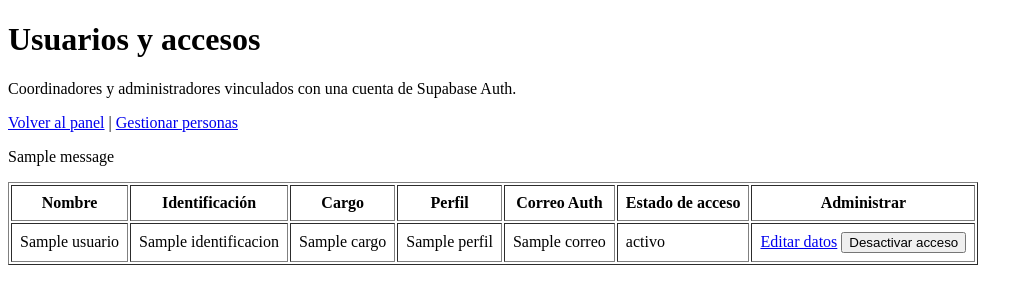
After one commit to YariSoler/sistema-asistencia, a Flask app: template templates/usuarios.html in a window 1280 px wide. The commit adds this page. Shown: the top 304 px of the page, without its empty margins (0-1033 px from the left). Run offline with Flask 3, Linux system fonts and the light colour scheme; the template is opened without the code that fills it: most values are stand-ins (such as "Sample title", 1, 10 or a date in 2020); one stand-in notice (Sample message) is shown; parts of the project's set-up code (start-up, migrations or seed data) failed here and were passed over.

Commit message:
Completar gestion de usuarios y perfiles

```diff
--- a/app.py
+++ b/app.py
@@ -1,5 +1,6 @@
 
 import os
+import re
 import requests
 
 from flask import (
@@ -76,6 +77,59 @@ def obtener_persona(persona_id):
     return resultado.data[0] if resultado.data else None
 
 
+def auth_admin_headers():
+    """Encabezados privilegiados para llamadas servidor a servidor."""
+    return {
+        "apikey": SUPABASE_SERVICE_ROLE_KEY,
+        "Authorization": f"Bearer {SUPABASE_SERVICE_ROLE_KEY}",
+        "Content-Type": "application/json",
+    }
+
+
+def crear_cuenta_auth(correo, contrasena):
+    """Crea una cuenta en Supabase Auth sin exponer la clave privilegiada."""
+    try:
+        respuesta = requests.post(
+            f"{SUPABASE_URL}/auth/v1/admin/users",
+            headers=auth_admin_headers(),
+            json={"email": correo, "password": contrasena, "email_confirm": True},
+            timeout=20,
+        )
+    except requests.RequestException:
+        app.logger.exception("No fue posible comunicarse con Supabase Auth al crear una cuenta.")
+        return None, "No fue posible conectar con el servicio de usuarios."
+
+    if respuesta.status_code not in (200, 201):
+        # La respuesta del proveedor puede contener datos personales; no se registra.
+        app.logger.warning("Supabase Auth rechazó la creación de una cuenta (HTTP %s).", respuesta.status_code)
+        if respuesta.status_code in (409, 422):
+            return None, "No se pudo crear la cuenta. Verifica que el correo no esté registrado y que la contraseña cumpla la política de Supabase."
+        return None, "Supabase Auth no pudo crear la cuenta. Revisa su configuración y vuelve a intentarlo."
+
+    try:
+        user_id = respuesta.json()["id"]
+    except (ValueError, KeyError, TypeError):
+        app.logger.error("Supabase Auth respondió sin el identificador de la cuenta creada.")
+        return None, "Supabase Auth devolvió una respuesta inesperada. Revisa Usuarios en Supabase antes de reintentar."
+    return user_id, None
+
+
+def eliminar_cuenta_auth(user_id):
+    """Compensa un alta parcial cuando falla el guardado del trabajador."""
+    try:
+        respuesta = requests.delete(
+            f"{SUPABASE_URL}/auth/v1/admin/users/{user_id}",
+            headers=auth_admin_headers(),
+            timeout=20,
+        )
+        if respuesta.status_code in (200, 204):
+            return True
+        app.logger.error("No se pudo compensar el alta de Auth (HTTP %s).", respuesta.status_code)
+    except requests.RequestException:
+        app.logger.exception("No se pudo conectar para compensar un alta parcial de Auth.")
+    return False
+
+
 def validar_datos_persona(persona_id=None):
     identificacion = texto_formulario("identificacion")
     nombre = texto_formulario("nombre")
@@ -109,12 +163,36 @@ def validar_datos_persona(persona_id=None):
     }, None
 
 def requiere_perfil(*perfiles_requeridos):
-    """Comprueba que exista una sesión y tenga el perfil requerido."""
+    """Comprueba en Supabase que la sesión siga activa y autorizada."""
 
     if "usuario_id" not in session:
         return redirect(url_for("login"))
 
-    if session.get("perfil") not in perfiles_requeridos:
+    try:
+        perfiles = consultar_perfil(session["usuario_id"])
+    except Exception:
+        app.logger.exception("No fue posible verificar el perfil de la sesión.")
+        session.clear()
+        flash("No fue posible verificar tu acceso. Inicia sesión de nuevo.")
+        return redirect(url_for("login"))
+
+    if len(perfiles) != 1:
+        session.clear()
+        flash("La cuenta ya no tiene un registro de trabajador válido.")
+        return redirect(url_for("login"))
+
+    persona = perfiles[0]
+    perfil_real = (persona.get("perfil") or "").strip().lower()
+    estado_real = (persona.get("estado") or "").strip().lower()
+    if estado_real != "activo" or perfil_real not in ("administrador", "coordinador"):
+        session.clear()
+        flash("Tu cuenta está inactiva o ya no tiene un perfil de acceso.")
+        return redirect(url_for("login"))
+
+    # La base de datos es la autoridad; la sesión nunca conserva un rol obsoleto.
+    session["perfil"] = perfil_real
+    session["trabajador_id"] = persona["id"]
+    if perfil_real not in perfiles_requeridos:
         flash("No tienes permisos para acceder a esa sección.")
         return redirect(url_for("panel"))
 
@@ -129,12 +207,6 @@ def consultar_perfil(usuario_id):
         .select("id, nombre, perfil, estado, auth_user_id")
         .eq("auth_user_id", usuario_id)
         .execute()
-    )
-
-    app.logger.warning(
-        "Diagnóstico de perfil: usuario_id=%s; filas encontradas=%s",
-        usuario_id,
-        len(resultado.data),
     )
 
     return resultado.data
@@ -299,8 +371,9 @@ def login():
 @app.route("/panel")
 def panel():
 
-    if "usuario_id" not in session:
-        return redirect(url_for("login"))
+    acceso = requiere_perfil("administrador", "coordinador")
+    if acceso:
+        return acceso
 
     perfil = session.get("perfil")
 
@@ -386,6 +459,51 @@ def personas():
     )
 
 
+@app.route("/usuarios")
+def usuarios():
+    acceso = requiere_perfil("administrador")
+    if acceso:
+        return acceso
+
+    try:
+        registros = (
+            supabase.table("trabajadores")
+            .select("id, nombre, cargo, identificacion, perfil, estado, auth_user_id")
+            .execute()
+            .data
+        )
+        vinculados = [
+            persona for persona in registros
+            if persona.get("perfil") in ("coordinador", "administrador")
+            and persona.get("auth_user_id")
+        ]
+        correos_por_uid = {}
+        for pagina in range(1, 101):
+            respuesta = requests.get(
+                f"{SUPABASE_URL}/auth/v1/admin/users",
+                headers=auth_admin_headers(),
+                params={"page": pagina, "per_page": 100},
+                timeout=20,
+            )
+            if respuesta.status_code != 200:
+                app.logger.warning("No se pudo consultar Supabase Auth Users (HTTP %s).", respuesta.status_code)
+                raise RuntimeError("No se pudo consultar la lista de cuentas.")
+            cuentas = respuesta.json().get("users", [])
+            for cuenta in cuentas:
+                if cuenta.get("id"):
+                    correos_por_uid[cuenta["id"]] = cuenta.get("email", "")
+            if len(cuentas) < 100:
+                break
+    except Exception:
+        app.logger.exception("Error cargando las cuentas de acceso.")
+        flash("No fue posible cargar las cuentas. Revisa la conexión con Supabase Auth.")
+        return redirect(url_for("dashboard_admin"))
+
+    for persona in vinculados:
+        persona["correo"] = correos_por_uid.get(persona["auth_user_id"], "Cuenta Auth no encontrada")
+    return render_template("usuarios.html", usuarios=vinculados)
+
+
 @app.route("/personas/nueva", methods=["GET", "POST"])
 def nueva_persona():
     acceso = requiere_perfil("administrador")
@@ -398,17 +516,60 @@ def nueva_persona():
             if error:
                 flash(error)
                 return render_template("persona_form.html", persona=None)
-            if datos["cargo"] in ("Coordinador", "Administrador"):
-                flash("Las cuentas de coordinadores y administradores se crearán desde la gestión de usuarios.")
+        except Exception:
+            app.logger.exception("Error validando el registro de una persona.")
+            flash("No fue posible validar los datos. Inténtalo de nuevo.")
+            return render_template("persona_form.html", persona=None)
+
+        user_id = None
+        cargo_con_acceso = datos["cargo"] in ("Coordinador", "Administrador")
+        if cargo_con_acceso:
+            correo = texto_formulario("correo").lower()
+            contrasena = request.form.get("contrasena", "")
+            if not re.fullmatch(r"[^\s@]+@[^\s@]+\.[^\s@]+", correo):
+                flash("Ingresa un correo electrónico válido para la cuenta de acceso.")
+                return render_template("persona_form.html", persona=None)
+            if not contrasena:
+                flash("Ingresa una contraseña inicial para la cuenta. Supabase validará su política.")
                 return render_template("persona_form.html", persona=None)
 
+            user_id, error_auth = crear_cuenta_auth(correo, contrasena)
+            # Eliminar pronto la referencia para no retener la contraseña en variables locales.
+            contrasena = None
+            if error_auth:
+                flash(error_auth)
+                return render_template("persona_form.html", persona=None)
+            datos["auth_user_id"] = user_id
+
+        try:
             supabase.table("trabajadores").insert(datos).execute()
         except Exception:
-            app.logger.exception("Error registrando un trabajador.")
-            flash("No fue posible guardar el trabajador. Revisa los datos e inténtalo de nuevo.")
+            app.logger.exception("Error guardando el registro de una persona.")
+            if user_id:
+                try:
+                    vinculo = (
+                        supabase.table("trabajadores")
+                        .select("id")
+                        .eq("auth_user_id", user_id)
+                        .limit(1)
+                        .execute()
+                    )
+                except Exception:
+                    app.logger.exception("No se pudo verificar el resultado de un alta vinculada.")
+                    flash("No se pudo confirmar el guardado. Revisa Auth y trabajadores en Supabase antes de reintentar; la cuenta no se eliminó automáticamente.")
+                    return redirect(url_for("personas"))
+
+                if vinculo.data:
+                    # El servidor pudo guardar y perder la respuesta; conservar ambos lados.
+                    flash("La persona quedó guardada y vinculada correctamente.")
+                    return redirect(url_for("personas"))
+                if not eliminar_cuenta_auth(user_id):
+                    flash("Falló el guardado y no se pudo eliminar la cuenta Auth creada. Elimina esa cuenta desde Supabase Auth > Users antes de reintentar.")
+                    return redirect(url_for("personas"))
+            flash("No fue posible guardar el registro. Revisa los datos e inténtalo de nuevo.")
             return render_template("persona_form.html", persona=None)
 
-        flash("Trabajador registrado correctamente.")
+        flash("Persona registrada correctamente." if not user_id else "Persona y cuenta de acceso registradas correctamente.")
         return redirect(url_for("personas"))
 
     return render_template("persona_form.html", persona=None)
--- a/templates/administrador/dashboard.html
+++ b/templates/administrador/dashboard.html
@@ -19,7 +19,7 @@
         <nav aria-label="Menú administrativo">
             <ul>
                 <li><a href="/personas">Trabajadores y perfiles</a></li>
-                <li><a href="/usuarios">Usuarios y accesos</a></li>
+                <li><a href="{{ url_for('usuarios') }}">Usuarios y accesos</a></li>
                 <li><a href="/novedades">Novedades</a></li>
                 <li><a href="/reportes">Reportes</a></li>
             </ul>
--- a/templates/index.html
+++ b/templates/index.html
@@ -9,5 +9,6 @@
     <h1>Sistema de Control de Asistencia</h1>
     <p>Registro y control de asistencia de trabajadores.</p>
     <a href="/login">Ingresar</a>
+
 </body>
 </html>
--- /dev/null
+++ b/templates/usuarios.html
@@ -0,0 +1,45 @@
+<!DOCTYPE html>
+<html lang="es">
+<head>
+    <meta charset="UTF-8">
+    <meta name="viewport" content="width=device-width, initial-scale=1.0">
+    <title>Usuarios y accesos | Control de Asistencia</title>
+</head>
+<body>
+    <h1>Usuarios y accesos</h1>
+    <p>Coordinadores y administradores vinculados con una cuenta de Supabase Auth.</p>
+    <p><a href="{{ url_for('dashboard_admin') }}">Volver al panel</a> | <a href="{{ url_for('personas') }}">Gestionar personas</a></p>
+    {% with mensajes = get_flashed_messages() %}
+      {% if mensajes %}<div role="status" aria-live="polite">{% for mensaje in mensajes %}<p>{{ mensaje }}</p>{% endfor %}</div>{% endif %}
+    {% endwith %}
+    {% if usuarios %}
+    <table border="1" cellpadding="8">
+        <thead><tr><th>Nombre</th><th>Identificación</th><th>Cargo</th><th>Perfil</th><th>Correo Auth</th><th>Estado de acceso</th><th>Administrar</th></tr></thead>
+        <tbody>
+        {% for usuario in usuarios %}
+            <tr>
+                <td>{{ usuario.nombre }}</td>
+                <td>{{ usuario.identificacion or 'Sin identificación' }}</td>
+                <td>{{ usuario.cargo or 'Sin cargo' }}</td>
+                <td>{{ usuario.perfil }}</td>
+                <td>{{ usuario.correo }}</td>
+                <td>{{ usuario.estado or 'Sin estado' }}</td>
+                <td>
+                    <a href="{{ url_for('editar_persona', persona_id=usuario.id) }}">Editar datos</a>
+                    {% if usuario.estado == 'activo' %}
+                    <form action="{{ url_for('cambiar_estado_persona', persona_id=usuario.id) }}" method="post" style="display:inline">
+                        <input type="hidden" name="estado" value="inactivo"><button type="submit">Desactivar acceso</button>
+                    </form>
+                    {% else %}
+                    <form action="{{ url_for('cambiar_estado_persona', persona_id=usuario.id) }}" method="post" style="display:inline">
+                        <input type="hidden" name="estado" value="activo"><button type="submit">Activar acceso</button>
+                    </form>
+                    {% endif %}
+                </td>
+            </tr>
+        {% endfor %}
+        </tbody>
+    </table>
+    {% else %}<p>No hay cuentas vinculadas de coordinadores o administradores.</p>{% endif %}
+</body>
+</html>
```
Also changed, not shown: templates/persona_form.html (+29 -2 lines), supabase/migrations/20261021_unicidad_identificacion_trabajadores.sql (added), templates/login.html (indentation only), templates/panel.html (indentation only).
